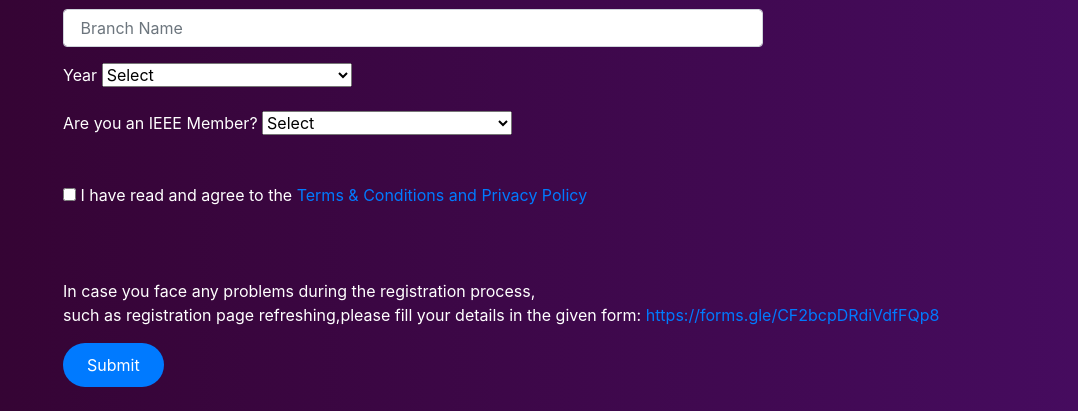
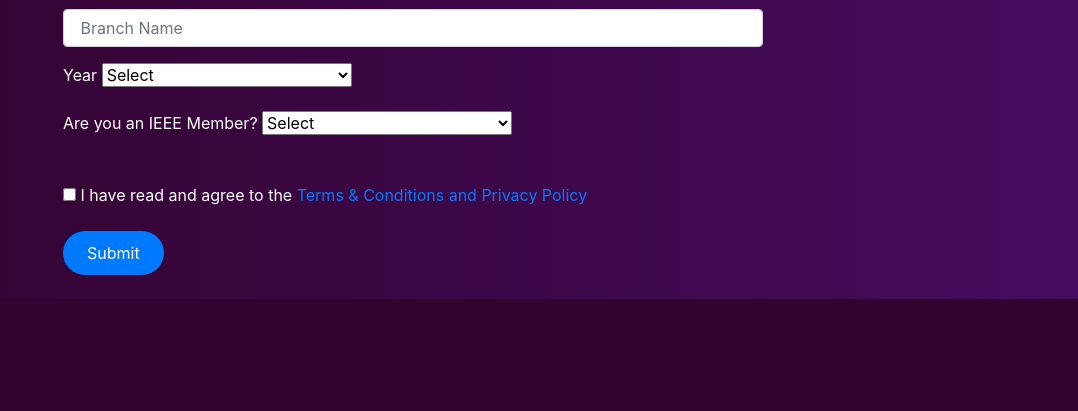
Before and after one commit to BVPIEEE/wiehack3.0-landing, a PHP site: page /Wiehack3-backend-main/portal/index.php in a window 1280 px wide. Shown: the part 4113-4524 px from the top of the page, without its empty margins (202-1280 px from the left). After the commit the page ends 4412 px from the top, so only its background shows below. Run offline with PHP 8.4, Linux system fonts and the light colour scheme; some libraries are stand-ins or nearby versions.

Commit message:
updated registration page

```diff
--- a/Wiehack3-backend-main/portal/index.php
+++ b/Wiehack3-backend-main/portal/index.php
@@ -373,7 +373,6 @@ body{
 <input type="checkbox" name="checkbox" value="check" id="agree" required> I have read and agree to the <a href="../../assets/T&CWiehack3.0.pdf" target="_blank" class="links">Terms & Conditions and Privacy Policy</a>
 <br>
 <br>
-<p><br><br>In case you face any problems during the registration process,<br>such as registration page refreshing,please fill your details in the given form: <a href="https://forms.gle/CF2bcpDRdiVdfFQp8">https://forms.gle/CF2bcpDRdiVdfFQp8</a> </p>
 <input class="login-btn" style = "color: white;" type="submit" name="submit" value="Submit">
 </form>
 </div>
```
